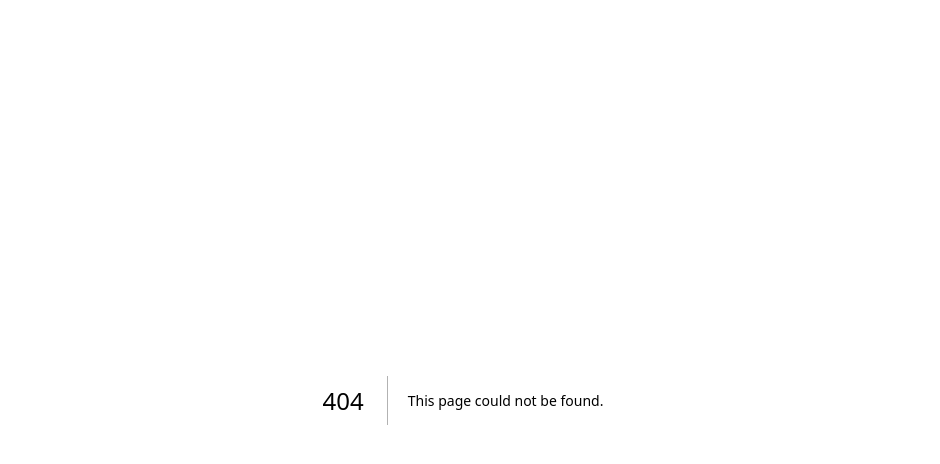
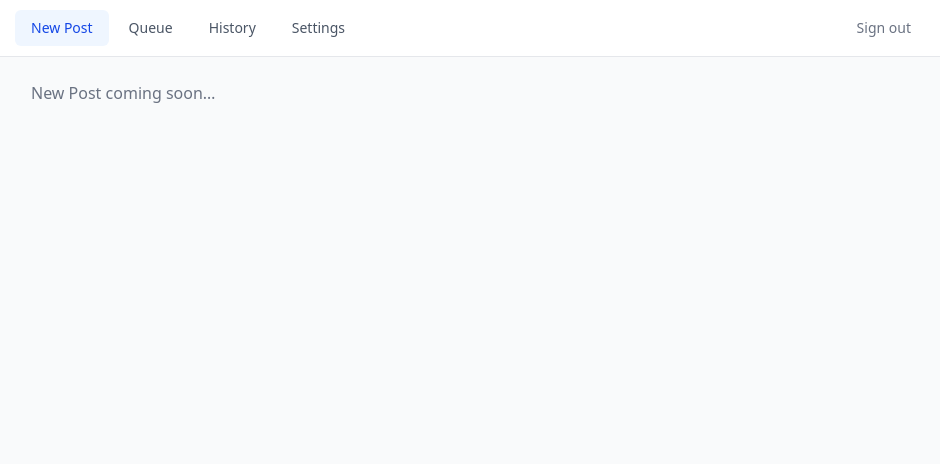
Before and after one commit to christancho/blogging-with-langchain, a Next.js app in the folder web/: page /new-post in a window 1280 px wide. Before the commit this address had no page. Shown: the top 464 px of the page, without its empty margins (177-1117 px from the left). Built offline with nearby package versions, Linux system fonts and the light colour scheme; no server answers.

Commit message:
feat: add dashboard layout with tab navigation and queue badge

```diff
--- /dev/null
+++ b/web/app/(dashboard)/history/page.tsx
@@ -0,0 +1,3 @@
+export default function HistoryPage() {
+  return <p className="text-gray-500">History coming soon…</p>;
+}
--- /dev/null
+++ b/web/app/(dashboard)/layout.tsx
@@ -0,0 +1,87 @@
+'use client';
+
+import Link from 'next/link';
+import { usePathname, useRouter } from 'next/navigation';
+import { useEffect, useState } from 'react';
+import { auth, jobs, type Job } from '@/lib/api';
+
+export default function DashboardLayout({ children }: { children: React.ReactNode }) {
+  const pathname = usePathname();
+  const router = useRouter();
+  const [queueCount, setQueueCount] = useState(0);
+
+  // Poll queue badge every 3s
+  useEffect(() => {
+    let cancelled = false;
+    async function fetchCount() {
+      try {
+        const all: Job[] = await jobs.list();
+        if (!cancelled) {
+          setQueueCount(all.filter(j => j.status === 'pending' || j.status === 'running').length);
+        }
+      } catch (err: unknown) {
+        if ((err as { status?: number }).status === 401) {
+          router.push('/login');
+        }
+      }
+    }
+    fetchCount();
+    const interval = setInterval(fetchCount, 3000);
+    return () => { cancelled = true; clearInterval(interval); };
+  }, [router]);
+
+  async function handleLogout() {
+    await auth.logout().catch(() => {});
+    router.push('/login');
+  }
+
+  const tabs = [
+    { href: '/new-post', label: 'New Post' },
+    { href: '/queue', label: 'Queue' },
+    { href: '/history', label: 'History' },
+    { href: '/settings', label: 'Settings' },
+  ];
+
+  function isActive(href: string) {
+    if (href === '/history') return pathname.startsWith('/history');
+    return pathname === href;
+  }
+
+  return (
+    <div className="min-h-screen flex flex-col">
+      <nav className="bg-white border-b border-gray-200 px-4">
+        <div className="max-w-4xl mx-auto flex items-center justify-between h-14">
+          <div className="flex gap-1">
+            {tabs.map(tab => (
+              <Link
+                key={tab.href}
+                href={tab.href}
+                className={`relative px-4 py-2 text-sm font-medium rounded-md transition-colors ${
+                  isActive(tab.href)
+                    ? 'bg-blue-50 text-blue-700'
+                    : 'text-gray-600 hover:text-gray-900 hover:bg-gray-50'
+                }`}
+              >
+                {tab.label}
+                {tab.href === '/queue' && queueCount > 0 && (
+                  <span className="absolute -top-1 -right-1 bg-blue-600 text-white text-xs rounded-full h-4 w-4 flex items-center justify-center">
+                    {queueCount > 9 ? '9+' : queueCount}
+                  </span>
+                )}
+              </Link>
+            ))}
+          </div>
+          <button
+            onClick={handleLogout}
+            className="text-sm text-gray-500 hover:text-gray-700"
+          >
+            Sign out
+          </button>
+        </div>
+      </nav>
+      <main className="flex-1 max-w-4xl mx-auto w-full px-4 py-6">
+        {children}
+      </main>
+    </div>
+  );
+}
--- /dev/null
+++ b/web/app/(dashboard)/new-post/page.tsx
@@ -0,0 +1,3 @@
+export default function NewPostPage() {
+  return <p className="text-gray-500">New Post coming soon…</p>;
+}
--- /dev/null
+++ b/web/app/(dashboard)/queue/page.tsx
@@ -0,0 +1,3 @@
+export default function QueuePage() {
+  return <p className="text-gray-500">Queue coming soon…</p>;
+}
--- /dev/null
+++ b/web/app/(dashboard)/settings/page.tsx
@@ -0,0 +1,3 @@
+export default function SettingsPage() {
+  return <p className="text-gray-500">Settings coming soon…</p>;
+}
```
